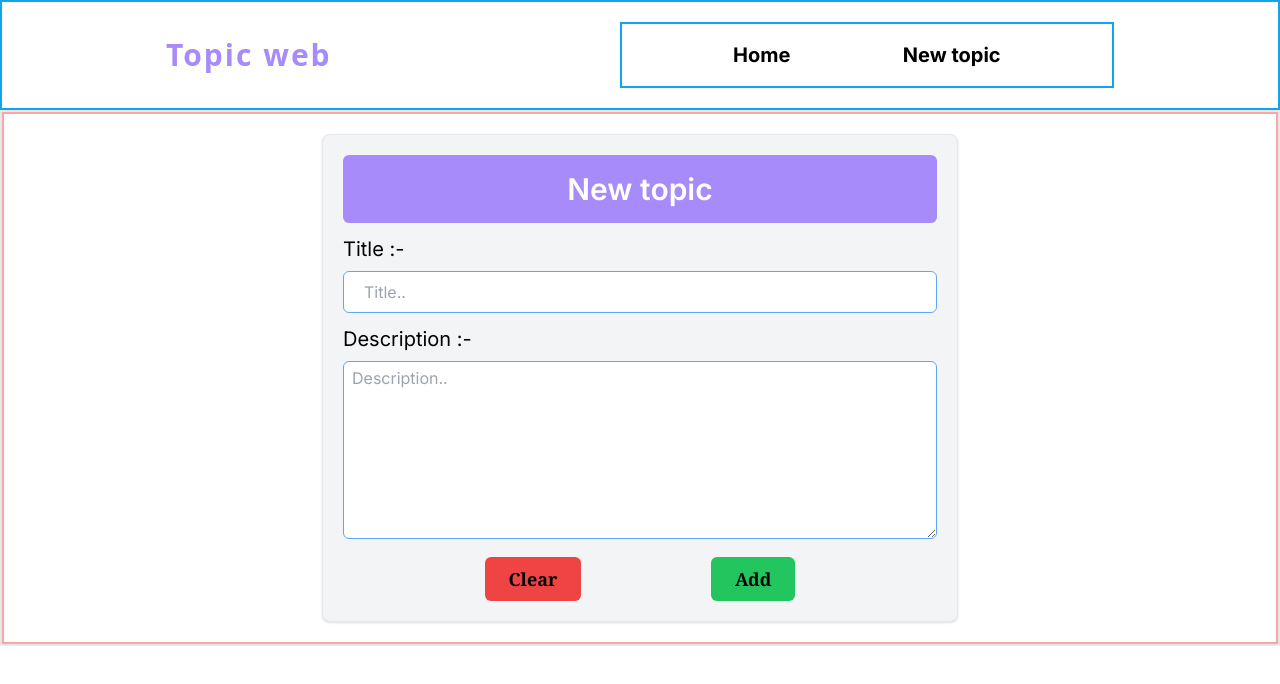
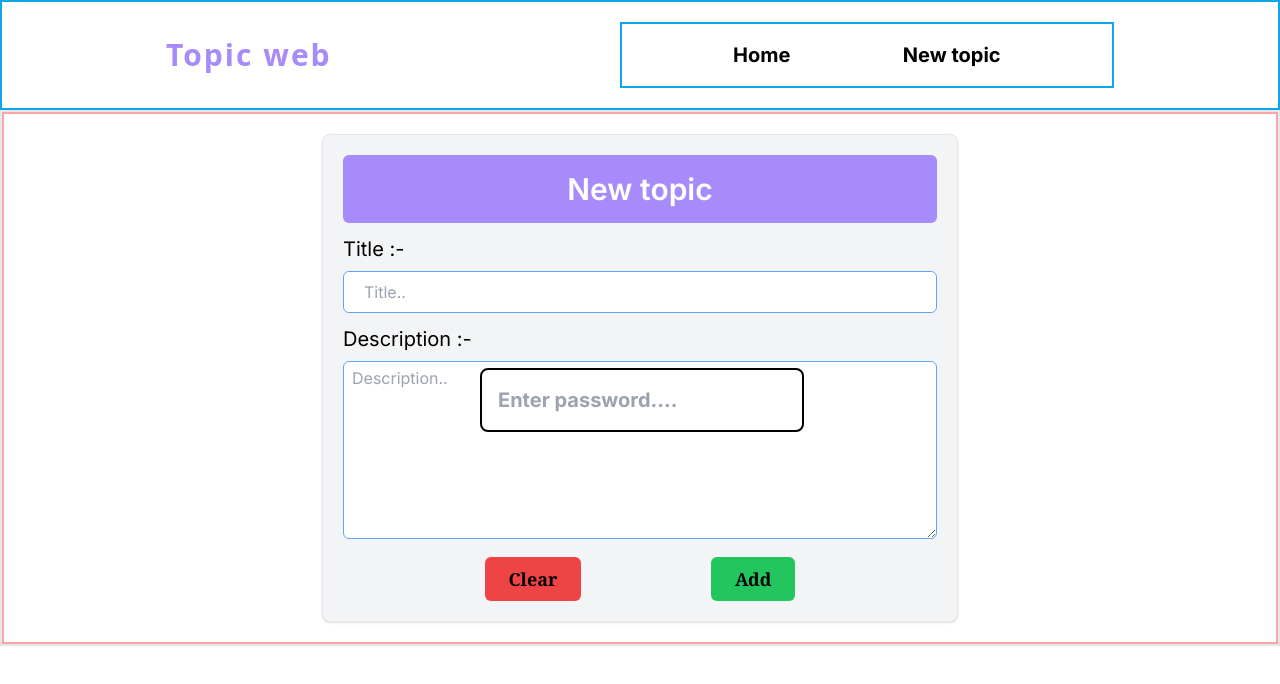
Before and after one commit to Jasminder-Singh/topic-app, a Next.js app: page /addTopic in a window 1280 px wide. Shown: the top 684 px of the page. Built offline with nearby package versions, Linux system fonts and the light colour scheme.

Commit message:
password

```diff
--- a/app/addTopic/page.jsx
+++ b/app/addTopic/page.jsx
@@ -4,10 +4,15 @@ import { useRouter } from "next/navigation";
 import { useFormik } from "formik";
 import * as Yup from 'yup';
 import { toast } from 'react-toastify';
+import Password from "@/components/password";
 
 const Add = () => {
     const router = useRouter();
     const [flag, setFlag] = useState(false);
+    const [password, setPassword] = useState("");
+
+
+
     const { values, errors, touched, handleChange, handleBlur, handleSubmit, handleReset } = useFormik({
         initialValues: {
             title: '',
@@ -63,8 +68,9 @@ const Add = () => {
 
 
     return (
+
         <div className="border-2 w-full">
-
+            <Password />
             <form onSubmit={handleSubmit} onReset={handleReset} className="w-full">
                 <div className="py-5 flex justify-center items-center border-2 border-red-300 ">
                     <div className="border shadow rounded-lg h-full w-full sm:w-[60%] md:w-[50%] p-5 bg-gray-100">
--- a/app/page.js
+++ b/app/page.js
@@ -1,6 +1,7 @@
 import Remove from '@/components/remove';
 import { BiEdit } from 'react-icons/bi';
 import Link from 'next/link';
+import Password from '@/components/password';
 
 
 
@@ -27,6 +28,7 @@ export default async function Home() {
 
   return (
     <main >
+      <Password />
       <div className="flex justify-center items-start p-10 ">
         <div className=" w-auto md:w-7/12 p-2 border-2 rounded-lg border-sky-900 h-3/5">
           <div className="border-2 rounded-md bg-purple-500 ">
@@ -40,8 +42,8 @@ export default async function Home() {
                     <h1 className="text-2xl font-bold flex items-center font-mono"><span className="bg-slate-900 w-2 h-2 mx-1 rounded-full"></span>{item.title}</h1>
                     <p className="px-5 font-semibold text-lg text-slate-600 text-justify ">{item.description}</p>
                   </div>
-                  <div className='flex items-center justify-evenly'>
-                    <Remove id={item._id} />
+                  <div className='flex  md:flex-col items-center justify-evenly border-2 border-black'>
+                    <Remove id={item._id} className='text-2xl'/>
                     <Link href={`/editTopic/${item._id}`}>
                       <BiEdit className='text-2xl text-blue-500 cursor-pointer' id={item._id} />
                     </Link>
--- /dev/null
+++ b/components/password.jsx
@@ -0,0 +1,24 @@
+"use client";
+
+import { useState } from "react";
+
+const Password = () => {
+    const [password, setPassword] = useState(false);
+    const handlePassword = (value) => {
+
+        if(value === "ambrandachan"){
+            setPassword(true);
+        }
+    }
+
+    return (
+        <div className={`${password ? 'none' : 'fixed'} top-0 w-full h-full flex justify-center items-center`}>
+            <div className={`${password ? 'none' : 'block'}`}>
+                <input type="text" placeholder="Enter password...."
+                    className={`${password ? " invisible" : 'block'} p-4 rounded-lg border-2 border-black text-xl font-bold`}
+                    onChange={(e)=>handlePassword(e.target.value)} />
+            </div>
+        </div>
+    )
+}
+export default Password;
```
